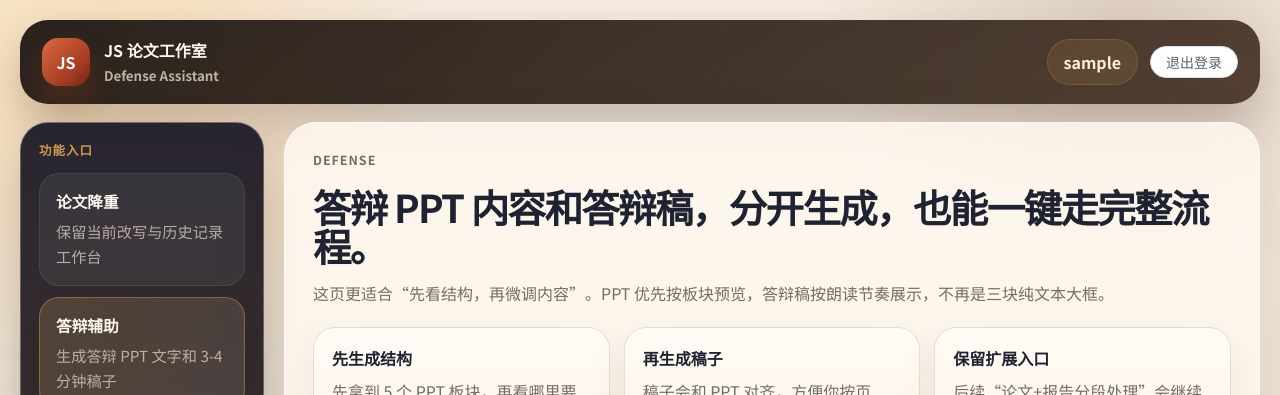
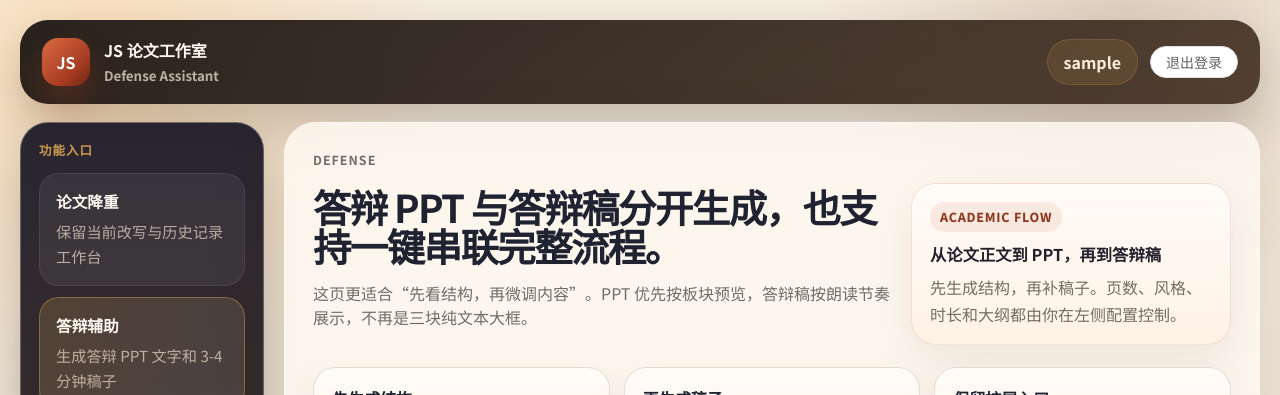
Before and after one commit to ling1-1/ai-rewrite-app, a Vue app in the folder frontend/: page /defense in a window 1280 px wide. Shown: the top 395 px of the page. Built offline with nearby package versions, Linux system fonts and the light colour scheme; no server answers; sample sign-in values are in the browser's storage.

Commit message:
feat: 更新前端样式和答辩助手界面 - 2026-04-07

```diff
--- a/frontend/src/styles.css
+++ b/frontend/src/styles.css
@@ -336,8 +336,53 @@ textarea {
 }
 
 .defense-heading h1 {
-  max-width: 980px;
-  font-size: clamp(2rem, 2.7vw, 3rem);
+  max-width: 760px;
+  font-size: clamp(2rem, 2.45vw, 3.2rem);
+}
+
+.defense-heading-grid {
+  display: grid;
+  grid-template-columns: minmax(0, 1.2fr) 320px;
+  gap: 20px;
+  align-items: end;
+}
+
+.defense-heading-copy {
+  min-width: 0;
+}
+
+.defense-heading-summary {
+  padding: 18px 18px 16px;
+  border-radius: 24px;
+  border: 1px solid rgba(199, 91, 57, 0.16);
+  background: linear-gradient(180deg, rgba(255, 251, 247, 0.92), rgba(255, 241, 228, 0.76));
+  box-shadow: var(--shadow-soft);
+}
+
+.defense-heading-summary strong {
+  display: block;
+  margin: 10px 0 8px;
+  font-size: 1.02rem;
+  color: var(--ink);
+}
+
+.defense-heading-summary p {
+  margin: 0;
+  color: var(--muted);
+  line-height: 1.7;
+}
+
+.defense-summary-badge {
+  display: inline-flex;
+  align-items: center;
+  padding: 6px 10px;
+  border-radius: 999px;
+  background: rgba(199, 91, 57, 0.1);
+  color: var(--primary-deep);
+  font-size: 0.78rem;
+  font-weight: 800;
+  letter-spacing: 0.06em;
+  text-transform: uppercase;
 }
 
 .defense-hero-strip {
@@ -587,11 +632,12 @@ textarea {
 .ppt-slide-grid {
   display: grid;
   grid-template-columns: repeat(2, minmax(0, 1fr));
-  gap: 12px;
+  gap: 16px;
 }
 
 .ppt-slide-card {
-  min-height: 156px;
+  min-height: 0;
+  aspect-ratio: 16 / 9;
   padding: 18px;
   border-radius: 22px;
   background: linear-gradient(180deg, #fffdfa 0%, #fff4ea 100%);
@@ -800,6 +846,21 @@ textarea {
   font-size: 1.24rem;
 }
 
+.pane-ruler {
+  margin-top: 16px;
+  padding-top: 10px;
+  display: flex;
+  align-items: center;
+  justify-content: space-between;
+  gap: 12px;
+  border-top: 1px dashed rgba(199, 91, 57, 0.16);
+  color: rgba(116, 109, 100, 0.92);
+  font-size: 0.78rem;
+  font-weight: 700;
+  letter-spacing: 0.08em;
+  text-transform: uppercase;
+}
+
 .upload-toolbar {
   margin-top: 18px;
   padding: 18px 18px;
@@ -956,6 +1017,11 @@ textarea {
     grid-template-columns: 1fr;
   }
 
+  .defense-heading-grid {
+    grid-template-columns: 1fr;
+    align-items: start;
+  }
+
   .feature-sidebar {
     position: static;
   }
--- a/frontend/src/views/DefenseAssistantView.vue
+++ b/frontend/src/views/DefenseAssistantView.vue
@@ -23,9 +23,19 @@
         <main class="app-workspace-main">
           <section class="workspace-panel defense-page-panel">
             <div class="workspace-heading defense-heading">
-              <p class="section-kicker">Defense</p>
-              <h1>答辩 PPT 内容和答辩稿，分开生成，也能一键走完整流程。</h1>
-              <p>这页更适合“先看结构，再微调内容”。PPT 优先按板块预览，答辩稿按朗读节奏展示，不再是三块纯文本大框。</p>
+              <div class="defense-heading-grid">
+                <div class="defense-heading-copy">
+                  <p class="section-kicker">Defense</p>
+                  <h1>答辩 PPT 与答辩稿分开生成，也支持一键串联完整流程。</h1>
+                  <p>这页更适合“先看结构，再微调内容”。PPT 优先按板块预览，答辩稿按朗读节奏展示，不再是三块纯文本大框。</p>
+                </div>
+
+                <div class="defense-heading-summary">
+                  <span class="defense-summary-badge">Academic Flow</span>
+                  <strong>从论文正文到 PPT，再到答辩稿</strong>
+                  <p>先生成结构，再补稿子。页数、风格、时长和大纲都由你在左侧配置控制。</p>
+                </div>
+              </div>
             </div>
 
             <div class="defense-hero-strip">
--- a/frontend/src/views/WorkspaceView.vue
+++ b/frontend/src/views/WorkspaceView.vue
@@ -57,6 +57,11 @@
                 <span class="muted">{{ sourceText.trim().length }} 字</span>
               </div>
 
+              <div class="pane-ruler">
+                <span>Thesis Source</span>
+                <span>{{ rewriteMode === "en" ? "EN Mode" : "ZH Mode" }}</span>
+              </div>
+
               <div class="rewrite-mode-bar">
                 <div class="rewrite-mode-group">
                   <span class="rewrite-mode-label">降重模式</span>
@@ -112,6 +117,11 @@
                   <h2 class="editor-title">论文处理结果</h2>
                 </div>
                 <span class="muted">{{ loading ? "处理中" : "已就绪" }}</span>
+              </div>
+
+              <div class="pane-ruler">
+                <span>Rewrite Output</span>
+                <span>{{ loading ? "Processing..." : "Ready" }}</span>
               </div>
 
               <div class="editor-box editor-result">
```
Also changed, not shown: 1 other file (tests, documents, lock files or other folders).
